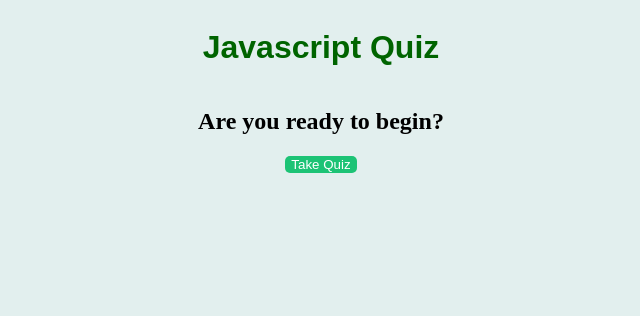
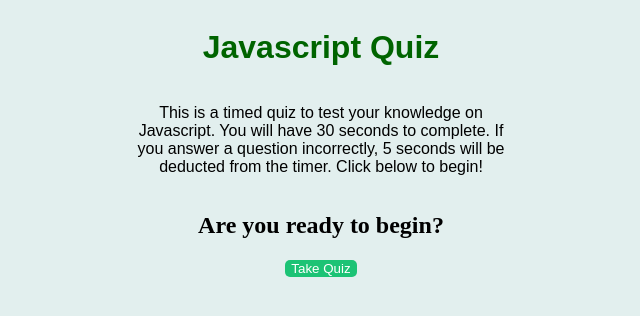
Before and after one commit to asreedy82/javascript-quiz-challenge, a plain HTML site: page index.html in a window 1280 px wide. Shown: the whole page, without its empty margins (319-959 px from the left). Drawn offline with Linux system fonts and the light colour scheme.

Commit message:
added instructions on application load

```diff
--- a/assets/style.css
+++ b/assets/style.css
@@ -13,6 +13,13 @@ header {
 h1 {
     text-align: center;
     color: darkgreen;
+    font-family: Arial, Helvetica, sans-serif;
+}
+
+p {
+    max-width: 30%;
+    justify-content: center;
+    text-align: center;
     font-family: Arial, Helvetica, sans-serif;
 }
 
--- a/index.html
+++ b/index.html
@@ -16,8 +16,12 @@
             Javascript Quiz
         </h1>
 
+
     </header>
     <main>
+        <p id = instructions>
+            This is a timed quiz to test your knowledge on Javascript. You will have 30 seconds to complete. If you answer a question incorrectly, 5 seconds will be deducted from the timer. Click below to begin!
+        </p>
         <h2 id = questionContainer>Are you ready to begin?</h2>
         <div id = answerContainer>
             <button id="startQuiz" class="startButton">Take Quiz</button>
```
Also changed, not shown: assets/script.js (line endings or trailing spaces).
